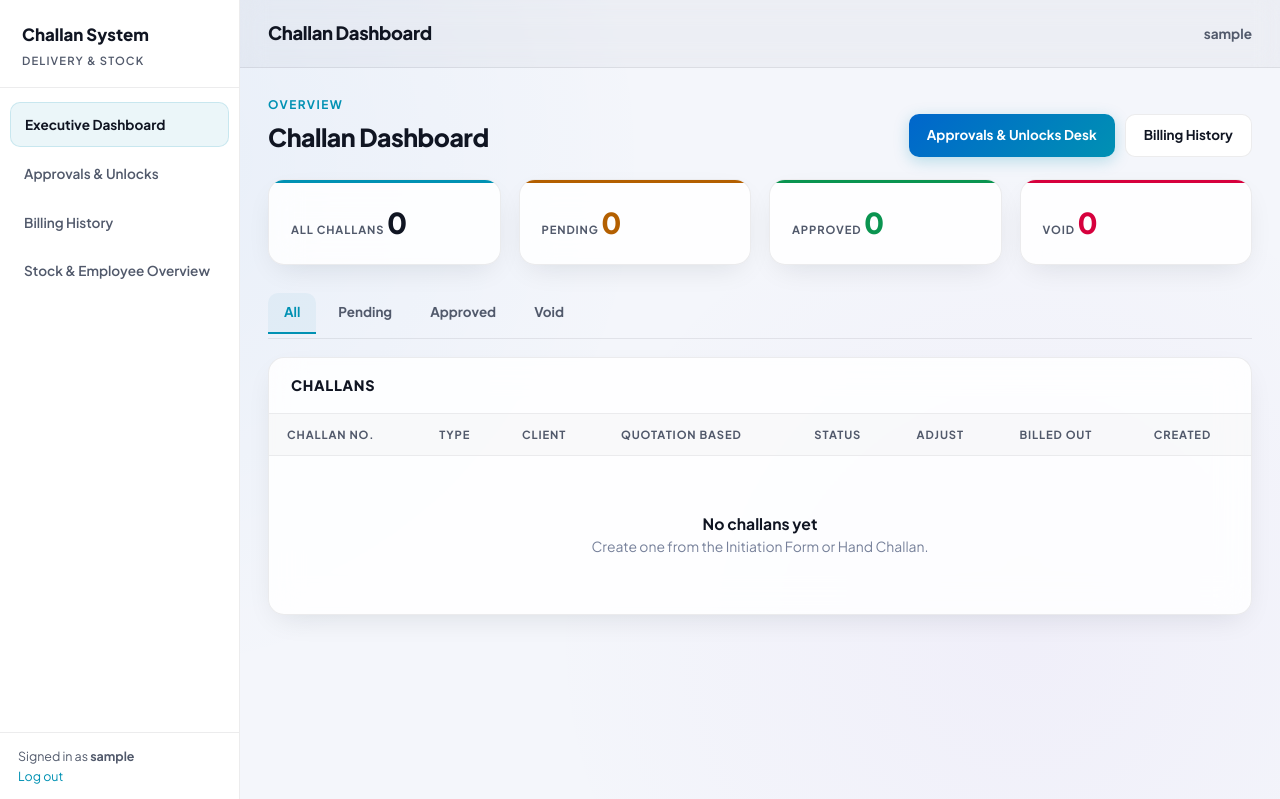
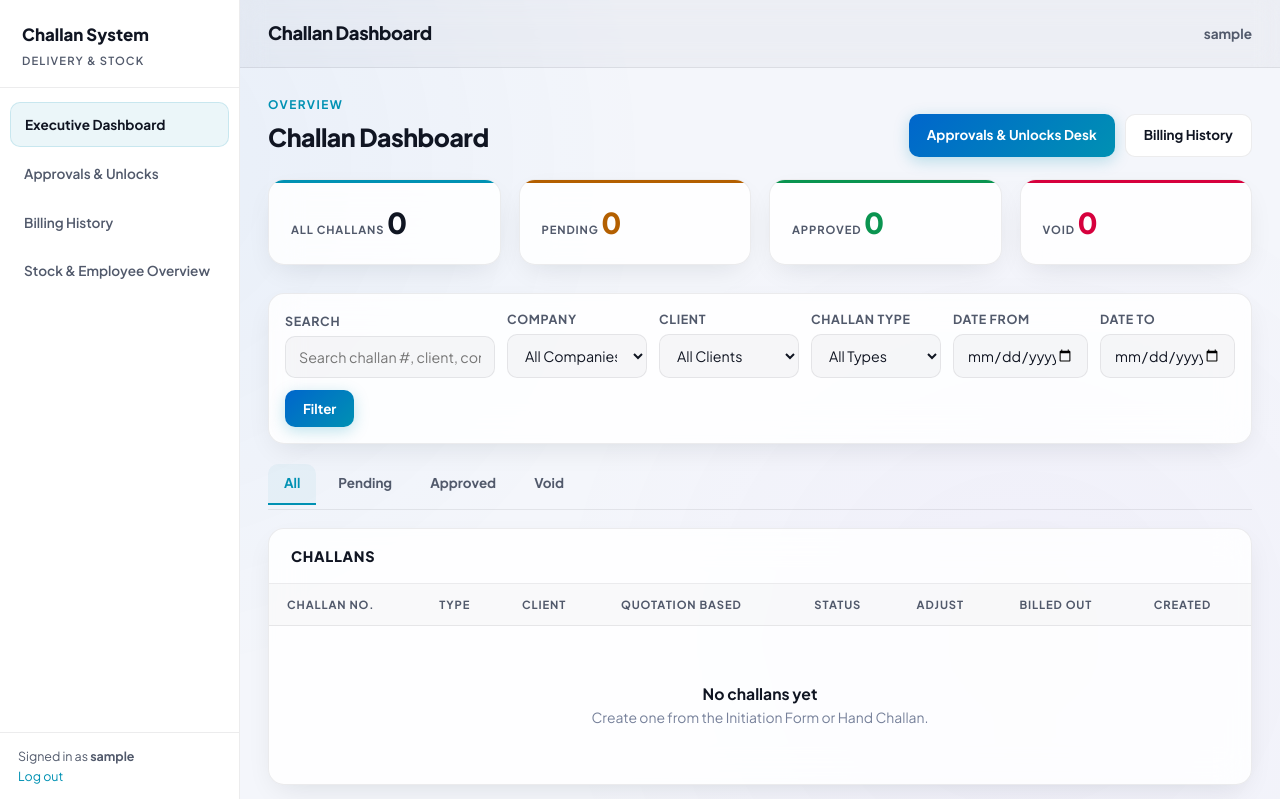
Before and after one commit to sarojoffl/challan_system, a Django app: page / in a window 1280 px wide. Shown: the top 799 px of the page. Run offline with Django 5.2, Linux system fonts and the light colour scheme; the visitor is signed in with stand-in values (Sample User, id 1); data comes from the database, SQL or seed files in the repository; data that the repository does not hold is empty.

Commit message:
fix: cpanel FORCE_SCRIPT_NAME, absolute static urls, date filters, and URL unquoting redirects

```diff
--- a/challan/templates/challan/dashboard.html
+++ b/challan/templates/challan/dashboard.html
@@ -88,11 +88,61 @@
 </div>
 {% endif %}
 
+<form method="get" action="{% url 'challan:dashboard' %}" class="card" style="margin-bottom: 20px; padding: 16px;">
+  <input type="hidden" name="status" value="{{ status_filter }}">
+  <div style="display: flex; gap: 12px; flex-wrap: wrap; align-items: flex-end;">
+    <div style="flex: 2; min-width: 180px;">
+      <label style="font-size: 0.78rem; font-weight: 700; color: var(--color-ink-muted); margin-bottom: 4px; display: block;">Search</label>
+      <input type="text" name="q" value="{{ query }}" placeholder="Search challan #, client, contact..." class="form-control" style="width: 100%;">
+    </div>
+    <div style="flex: 1; min-width: 140px;">
+      <label style="font-size: 0.78rem; font-weight: 700; color: var(--color-ink-muted); margin-bottom: 4px; display: block;">Company</label>
+      <select name="company" class="form-control" style="width: 100%;">
+        <option value="">All Companies</option>
+        {% for comp in companies %}
+          <option value="{{ comp.pk }}" {% if company_filter == comp.pk|stringformat:"s" %}selected{% endif %}>{{ comp.name }} ({{ comp.code }})</option>
+        {% endfor %}
+      </select>
+    </div>
+    <div style="flex: 1; min-width: 140px;">
+      <label style="font-size: 0.78rem; font-weight: 700; color: var(--color-ink-muted); margin-bottom: 4px; display: block;">Client</label>
+      <select name="client" class="form-control" style="width: 100%;">
+        <option value="">All Clients</option>
+        {% for cl in clients %}
+          <option value="{{ cl.pk }}" {% if client_filter == cl.pk|stringformat:"s" %}selected{% endif %}>{{ cl.name }}</option>
+        {% endfor %}
+      </select>
+    </div>
+    <div style="flex: 1; min-width: 130px;">
+      <label style="font-size: 0.78rem; font-weight: 700; color: var(--color-ink-muted); margin-bottom: 4px; display: block;">Challan Type</label>
+      <select name="type" class="form-control" style="width: 100%;">
+        <option value="">All Types</option>
+        <option value="quotation" {% if type_filter == 'quotation' %}selected{% endif %}>Quotation-based</option>
+        <option value="hand" {% if type_filter == 'hand' %}selected{% endif %}>Hand Challan</option>
+      </select>
+    </div>
+    <div style="flex: 1; min-width: 135px;">
+      <label style="font-size: 0.78rem; font-weight: 700; color: var(--color-ink-muted); margin-bottom: 4px; display: block;">Date From</label>
+      <input type="date" name="date_from" value="{{ date_from }}" class="form-control" style="width: 100%;">
+    </div>
+    <div style="flex: 1; min-width: 135px;">
+      <label style="font-size: 0.78rem; font-weight: 700; color: var(--color-ink-muted); margin-bottom: 4px; display: block;">Date To</label>
+      <input type="date" name="date_to" value="{{ date_to }}" class="form-control" style="width: 100%;">
+    </div>
+    <div style="display: flex; gap: 8px;">
+      <button type="submit" class="btn btn-primary">Filter</button>
+      {% if query or company_filter or client_filter or type_filter or date_from or date_to or status_filter != 'all' %}
+        <a href="{% url 'challan:dashboard' %}" class="btn btn-outline">Reset</a>
+      {% endif %}
+    </div>
+  </div>
+</form>
+
 <div class="filter-tabs">
-  <a class="filter-tab {% if status_filter == 'all' %}active{% endif %}" href="?status=all">All</a>
-  <a class="filter-tab {% if status_filter == 'pending' %}active{% endif %}" href="?status=pending">Pending</a>
-  <a class="filter-tab {% if status_filter == 'approved' %}active{% endif %}" href="?status=approved">Approved</a>
-  <a class="filter-tab {% if status_filter == 'void' %}active{% endif %}" href="?status=void">Void</a>
+  <a class="filter-tab {% if status_filter == 'all' %}active{% endif %}" href="?status=all{% if query %}&q={{ query }}{% endif %}{% if company_filter %}&company={{ company_filter }}{% endif %}{% if client_filter %}&client={{ client_filter }}{% endif %}{% if type_filter %}&type={{ type_filter }}{% endif %}{% if date_from %}&date_from={{ date_from }}{% endif %}{% if date_to %}&date_to={{ date_to }}{% endif %}">All</a>
+  <a class="filter-tab {% if status_filter == 'pending' %}active{% endif %}" href="?status=pending{% if query %}&q={{ query }}{% endif %}{% if company_filter %}&company={{ company_filter }}{% endif %}{% if client_filter %}&client={{ client_filter }}{% endif %}{% if type_filter %}&type={{ type_filter }}{% endif %}{% if date_from %}&date_from={{ date_from }}{% endif %}{% if date_to %}&date_to={{ date_to }}{% endif %}">Pending</a>
+  <a class="filter-tab {% if status_filter == 'approved' %}active{% endif %}" href="?status=approved{% if query %}&q={{ query }}{% endif %}{% if company_filter %}&company={{ company_filter }}{% endif %}{% if client_filter %}&client={{ client_filter }}{% endif %}{% if type_filter %}&type={{ type_filter }}{% endif %}{% if date_from %}&date_from={{ date_from }}{% endif %}{% if date_to %}&date_to={{ date_to }}{% endif %}">Approved</a>
+  <a class="filter-tab {% if status_filter == 'void' %}active{% endif %}" href="?status=void{% if query %}&q={{ query }}{% endif %}{% if company_filter %}&company={{ company_filter }}{% endif %}{% if client_filter %}&client={{ client_filter }}{% endif %}{% if type_filter %}&type={{ type_filter }}{% endif %}{% if date_from %}&date_from={{ date_from }}{% endif %}{% if date_to %}&date_to={{ date_to }}{% endif %}">Void</a>
 </div>
 
 <div class="card">
--- a/challan/views.py
+++ b/challan/views.py
@@ -26,9 +26,42 @@ from .models import Billing, Challan, EmployeeStockChallan, StockItem, VOID_WIND
 @login_required
 def challan_dashboard(request):
     status_filter = request.GET.get("status", "all")
-    challans = Challan.objects.select_related("client").all()
+    company_filter = request.GET.get("company", "")
+    client_filter = request.GET.get("client", "")
+    type_filter = request.GET.get("type", "")
+    query = request.GET.get("q", "").strip()
+    date_from = request.GET.get("date_from", "").strip()
+    date_to = request.GET.get("date_to", "").strip()
+
+    challans = Challan.objects.select_related("client", "billed_company").all()
+
     if status_filter in dict(Challan.Status.choices):
         challans = challans.filter(status=status_filter)
+
+    if company_filter:
+        challans = challans.filter(billed_company_id=company_filter)
+
+    if client_filter:
+        challans = challans.filter(client_id=client_filter)
+
+    if type_filter in dict(Challan.ChallanType.choices):
+        challans = challans.filter(challan_type=type_filter)
+
+    if date_from:
+        challans = challans.filter(created_at__date__gte=date_from)
+
+    if date_to:
+        challans = challans.filter(created_at__date__lte=date_to)
+
+    if query:
+        from django.db.models import Q
+        challans = challans.filter(
+            Q(challan_no__icontains=query)
+            | Q(client__name__icontains=query)
+            | Q(contact_name__icontains=query)
+            | Q(delivered_by__icontains=query)
+            | Q(received_by_name__icontains=query)
+        )
 
     counts = {
         "all": Challan.objects.count(),
@@ -39,15 +72,24 @@ def challan_dashboard(request):
 
     overdue_challans = Challan.objects.filter(
         status=Challan.Status.PENDING
-    ).select_related("client")
+    ).select_related("client", "billed_company")
     overdue_challans = [c for c in overdue_challans if c.is_overdue_for_reminder]
 
+    from .models import Client, Company
     context = {
         "challans": challans,
         "status_filter": status_filter,
+        "company_filter": company_filter,
+        "client_filter": client_filter,
+        "type_filter": type_filter,
+        "query": query,
+        "date_from": date_from,
+        "date_to": date_to,
         "counts": counts,
         "overdue_challans": overdue_challans,
         "void_window_days": VOID_WINDOW_DAYS,
+        "companies": Company.objects.all(),
+        "clients": Client.objects.all(),
     }
     return render(request, "challan/dashboard.html", context)
 
@@ -320,7 +362,7 @@ def billing_context(request):
         form = BillingContextForm(request.POST, client_id=client_id)
         if form.is_valid():
             challans = form.cleaned_data["challans"]
-            company_name_override = form.cleaned_data.get("company_name", "").strip()
+            company_name_override = form.cleaned_data.get("company_name")
             now = timezone.now()
 
             # Group selected challans by client, create one Billing per group
@@ -449,6 +491,8 @@ def employee_stock_form(request):
                     created_by=request.user,
                 )
                 stock_challan = form.save(commit=False)
+                from urllib.parse import unquote
+                stock_challan.employee_name = unquote(stock_challan.employee_name).strip()
                 stock_challan.challan = challan
                 stock_challan.save()
                 formset.instance = stock_challan
@@ -480,13 +524,20 @@ def employee_stock_overview(request, employee_name):
     """Detailed overview pop-up-equivalent page for a specific employee's
     issued stock, per: 'If clicked it should show the detailed overview
     of the specific person.'"""
+    from urllib.parse import unquote
+    clean_name = unquote(unquote(employee_name)).strip()
+
+    # Only redirect if double-encoded (%25 or %2520) to prevent infinite redirect loop
+    if "%25" in employee_name:
+        return redirect("challan:employee_stock_overview", employee_name=clean_name)
+
     allocations = EmployeeStockChallan.objects.filter(
-        employee_name=employee_name
+        employee_name=clean_name
     ).prefetch_related("items__stock_item", "challan")
     return render(
         request,
         "challan/employee_stock_overview.html",
-        {"employee_name": employee_name, "allocations": allocations},
+        {"employee_name": clean_name, "allocations": allocations},
     )
 
 
--- a/challan_system/settings.py
+++ b/challan_system/settings.py
@@ -117,7 +117,8 @@ USE_TZ = True
 
 # Static files
 
-STATIC_URL = "static/"
+STATIC_URL = "/static/"
+FORCE_SCRIPT_NAME = ""
 
 # Source static files used during development
 STATICFILES_DIRS = [
```
